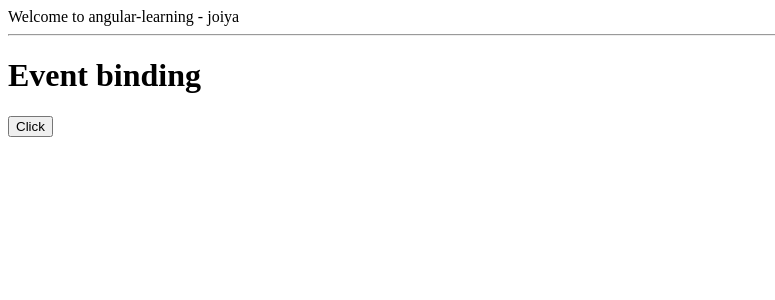
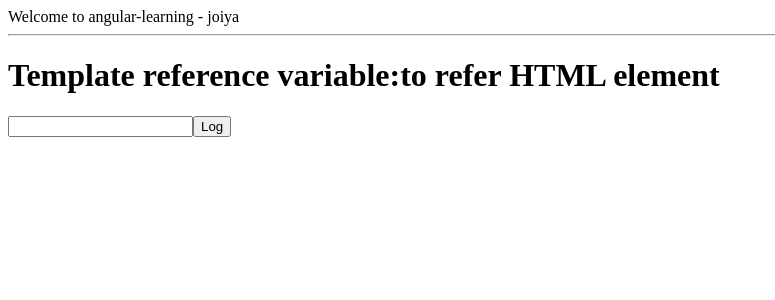
Before and after one commit to abdur-rehman-ali/Angular-learning-1.0, an Angular app: page / in a window 1280 px wide. Shown: the top 300 px of the page, without its empty margins (0-775 px from the left). Built offline with nearby package versions, Linux system fonts and the light colour scheme.

Commit message:
learning 6

```diff
--- a/src/app/app.component.html
+++ b/src/app/app.component.html
@@ -6,7 +6,8 @@
 <!-- <app-test1></app-test1> -->
 <!-- <app-test2></app-test2> -->
 <!-- <app-test3></app-test3> -->
-<app-test4></app-test4>
+<!-- <app-test4></app-test4> -->
+<app-test5></app-test5>
 
 
 
--- a/src/app/app.module.ts
+++ b/src/app/app.module.ts
@@ -8,6 +8,7 @@ import { Test1Component } from './test1/test1.component';
 import { Test2Component } from './test2/test2.component';
 import { Test3Component } from './test3/test3.component';
 import { Test4Component } from './test4/test4.component';
+import { Test5Component } from './test5/test5.component';
 
 @NgModule({
   declarations: [
@@ -16,7 +17,8 @@ import { Test4Component } from './test4/test4.component';
     Test1Component,
     Test2Component,
     Test3Component,
-    Test4Component
+    Test4Component,
+    Test5Component
   ],
   imports: [
     BrowserModule,
--- /dev/null
+++ b/src/app/test5/test5.component.html
@@ -0,0 +1,4 @@
+<h1>Template reference variable:to refer HTML element</h1>
+
+<input #myInput type="text">
+<button (click)="logMessage(myInput.value)" >Log</button>
--- /dev/null
+++ b/src/app/test5/test5.component.ts
@@ -0,0 +1,20 @@
+import { Component, OnInit } from '@angular/core';
+
+@Component({
+  selector: 'app-test5',
+  templateUrl: './test5.component.html',
+  styleUrls: ['./test5.component.css']
+})
+export class Test5Component implements OnInit {
+
+  constructor() { }
+
+  ngOnInit(): void {
+  }
+
+  logMessage(value:string){
+    console.log('Hello world' + value);
+
+  }
+
+}
```
Also changed, not shown: src/app/test5/test5.component.css (added), 1 other file (tests, documents, lock files or other folders).
